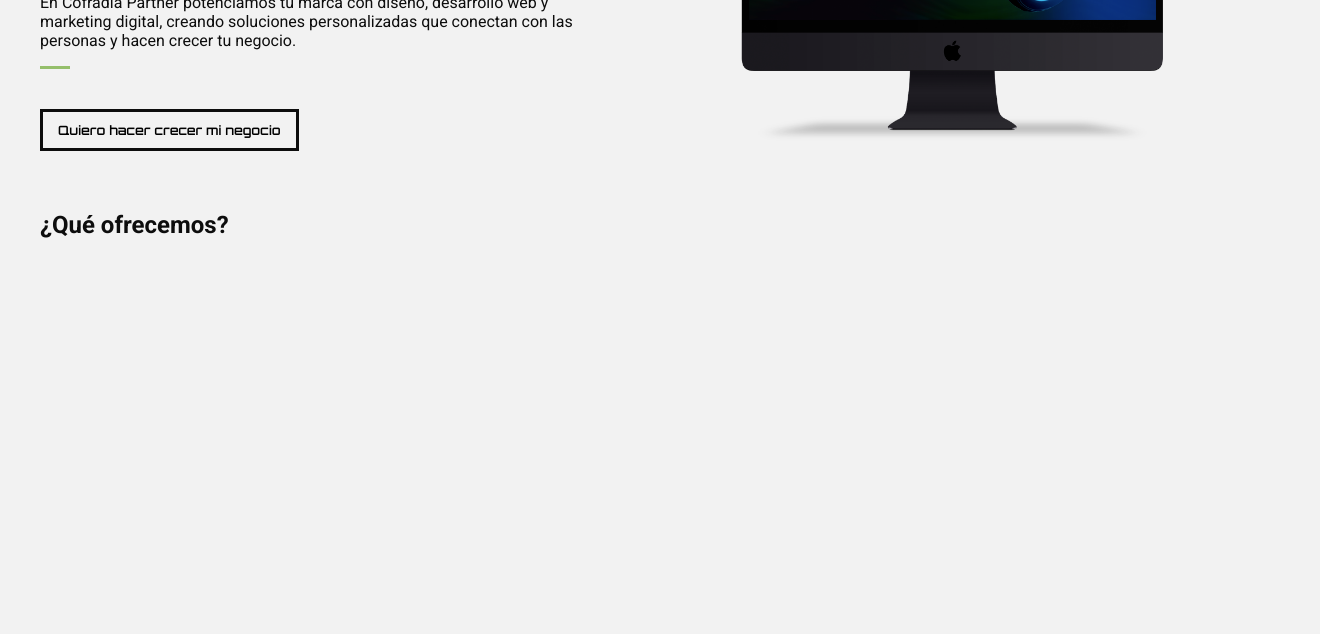
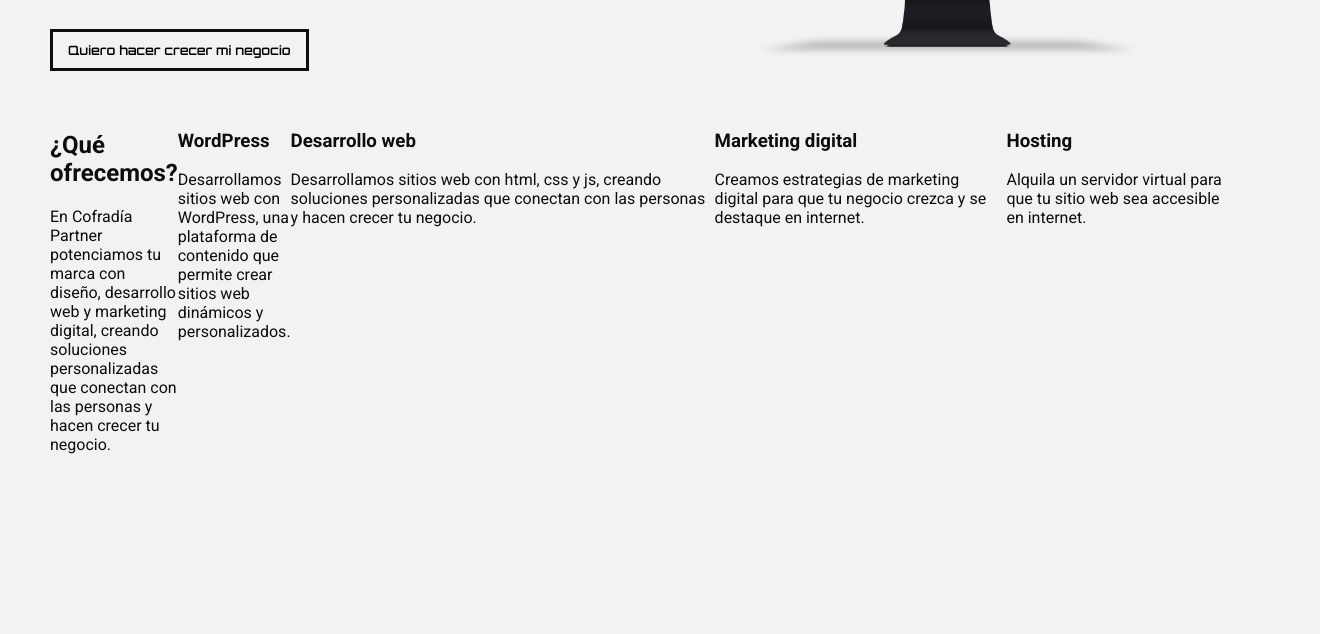
Before and after one commit to Daardev/Pagina-web-cofra, a plain HTML site: page index.html in a window 1280 px wide. Shown: the part 437-1071 px from the top of the page, 1320 px wide, since content can reach past the window. After the commit the page ends 907 px from the top, so only its background shows below. Drawn offline with Linux system fonts and the light colour scheme.

Commit message:
nueva seccion de que ofrecemos

```diff
--- a/index.html
+++ b/index.html
@@ -1,9 +1,9 @@
 <!DOCTYPE html>
 <html lang="en">
   <head>
-  <meta charset="UTF-8">
-  <meta name="viewport" content="width=device-width, initial-scale=1.0">
-  <link rel="stylesheet" href="/public/assets/style.css">
+    <meta charset="UTF-8" />
+    <meta name="viewport" content="width=device-width, initial-scale=1.0" />
+    <link rel="stylesheet" href="/public/assets/style.css" />
     <title>Sitio web</title>
   </head>
   <body>
@@ -11,7 +11,10 @@
       <nav class="nav-header" role="navigation" aria-label="Menú principal">
         <!-- Logo -->
         <a href="/" class="logo" aria-label="Ir al inicio">
-        <img src="/public/assets/img/Cofra.png" alt="Logotipo Cofradía Partner">
+          <img
+            src="/public/assets/img/Cofra.png"
+            alt="Logotipo Cofradía Partner"
+          />
         </a>
 
         <!-- Enlaces -->
@@ -27,19 +30,62 @@
     <main class="main-container">
       <section class="section-intro">
         <div class="div-intro">
-        <hr class="hr-intro">
+          <hr class="hr-intro" />
           <h1>Diseño y marketing digital</h1>
-        <p>En Cofradía Partner potenciamos tu marca con diseño, desarrollo web y marketing digital, creando soluciones personalizadas que conectan con las personas y hacen crecer tu negocio.</p>
-        <hr class="hr-intro">
+          <p>
+            En Cofradía Partner potenciamos tu marca con diseño, desarrollo web
+            y marketing digital, creando soluciones personalizadas que conectan
+            con las personas y hacen crecer tu negocio.
+          </p>
+          <hr class="hr-intro" />
           <button class="btn-intro">Quiero hacer crecer mi negocio</button>
         </div>
         <div class="div-img">
-        <img src="/public/assets/img/Mockup_Imac_Pro_.png" alt="Mockup de Mac">
+          <img
+            src="/public/assets/img/Mockup_Imac_Pro_.png"
+            alt="Mockup de Mac"
+          />
         </div>
       </section>
-    <section>
-      <div>
+      <section class="intro">
+        <div class="intro-container">
+          <div class="intro-1">
             <h2>¿Qué ofrecemos?</h2>
+            <p>
+              En Cofradía Partner potenciamos tu marca con diseño, desarrollo
+              web y marketing digital, creando soluciones personalizadas que
+              conectan con las personas y hacen crecer tu negocio.
+            </p>
+          </div>
+          <div class="intro-2">
+            <h3>WordPress</h3>
+            <p>
+              Desarrollamos sitios web con WordPress, una plataforma de
+              contenido que permite crear sitios web dinámicos y personalizados.
+            </p>
+          </div>
+          <div class="intro-3">
+            <h3>Desarrollo web</h3>
+            <p>
+              Desarrollamos sitios web con html, css y js, creando soluciones
+              personalizadas que conectan con las personas y hacen crecer tu
+              negocio.
+            </p>
+          </div>
+          <div class="intro-4">
+            <h3>Marketing digital</h3>
+            <p>
+              Creamos estrategias de marketing digital para que tu negocio
+              crezca y se destaque en internet.
+            </p>
+          </div>
+          <div class="intro-5">
+            <h3>Hosting</h3>
+            <p>
+              Alquila un servidor virtual para que tu sitio web sea accesible en
+              internet.
+            </p>
+          </div>
         </div>
       </section>
     </main>
--- a/public/assets/style.css
+++ b/public/assets/style.css
@@ -29,9 +29,8 @@ body{
   .header{
     display: flex;
     justify-content: flex-start;
-  padding: 10px 50px;
-  max-width: 1200px;
-  margin: 0 auto;
+    padding: 20px;
+    width: 100%;
   }
   .nav-header{
     display: flex;
@@ -39,10 +38,6 @@ body{
     align-items: center;
     width: 100%;
     position: relative;
-}
-.logo{
-  position: absolute;
-  left: 0;
   }
   .logo img{
     width: 100px;
@@ -65,7 +60,10 @@ ul{
   }
   /*main*/
   .main-container{
-  padding: 100px 0;
+    display: flex;
+    flex-direction: column;
+    align-items: center;
+    padding: 0 50px;
     max-width: 1200px;
     margin: 0 auto;
     min-height: 100vh;
@@ -124,6 +122,19 @@ ul{
     transition: 0.3s;
     border: 3px solid var(--color-button);
   }
+  .intro{
+    display: flex;
+  }
+  .intro-container{
+    display: flex;
+  }
+  .intro-1{
+    flex: 1;
+  }
+  .intro-2{
+    flex: 1;
+  }
+
 
   /* Media Queries - Diseño Responsivo */
 
```
Lines whose indentation alone changed are shown as unchanged.
